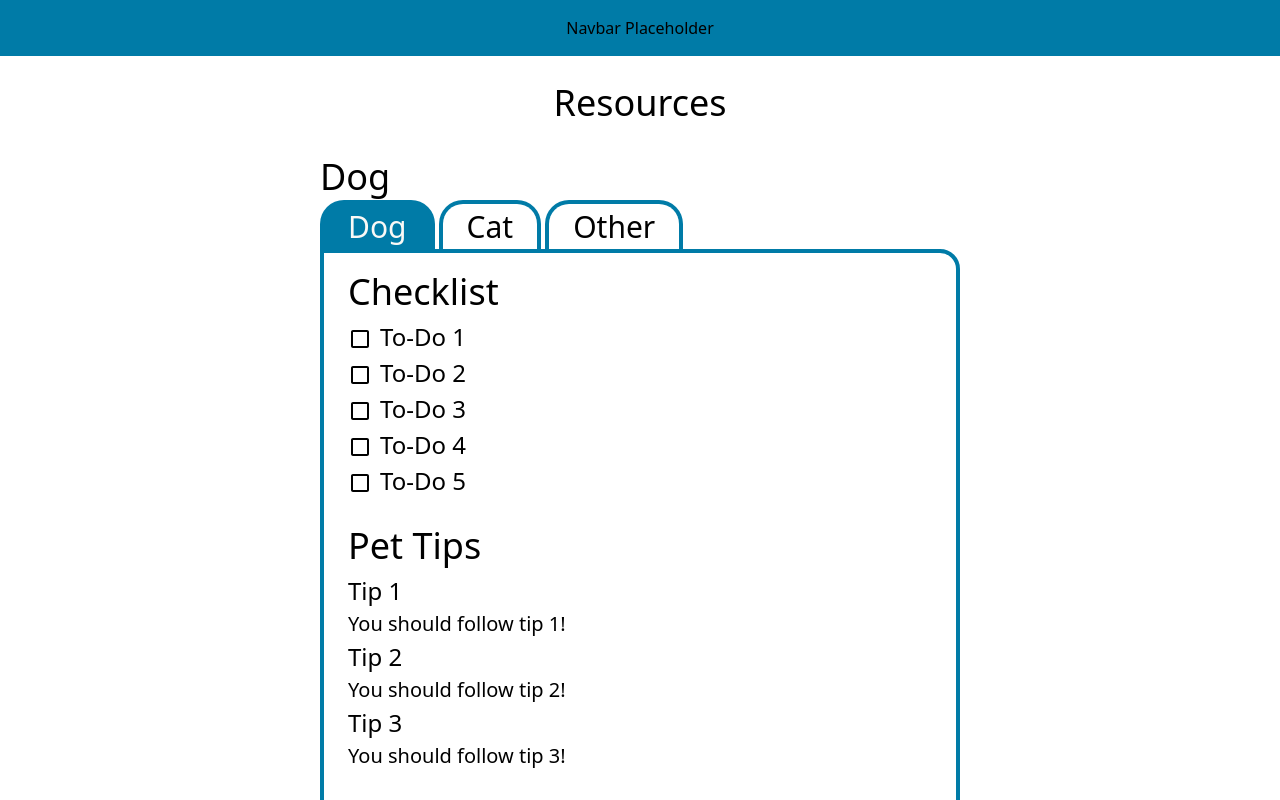
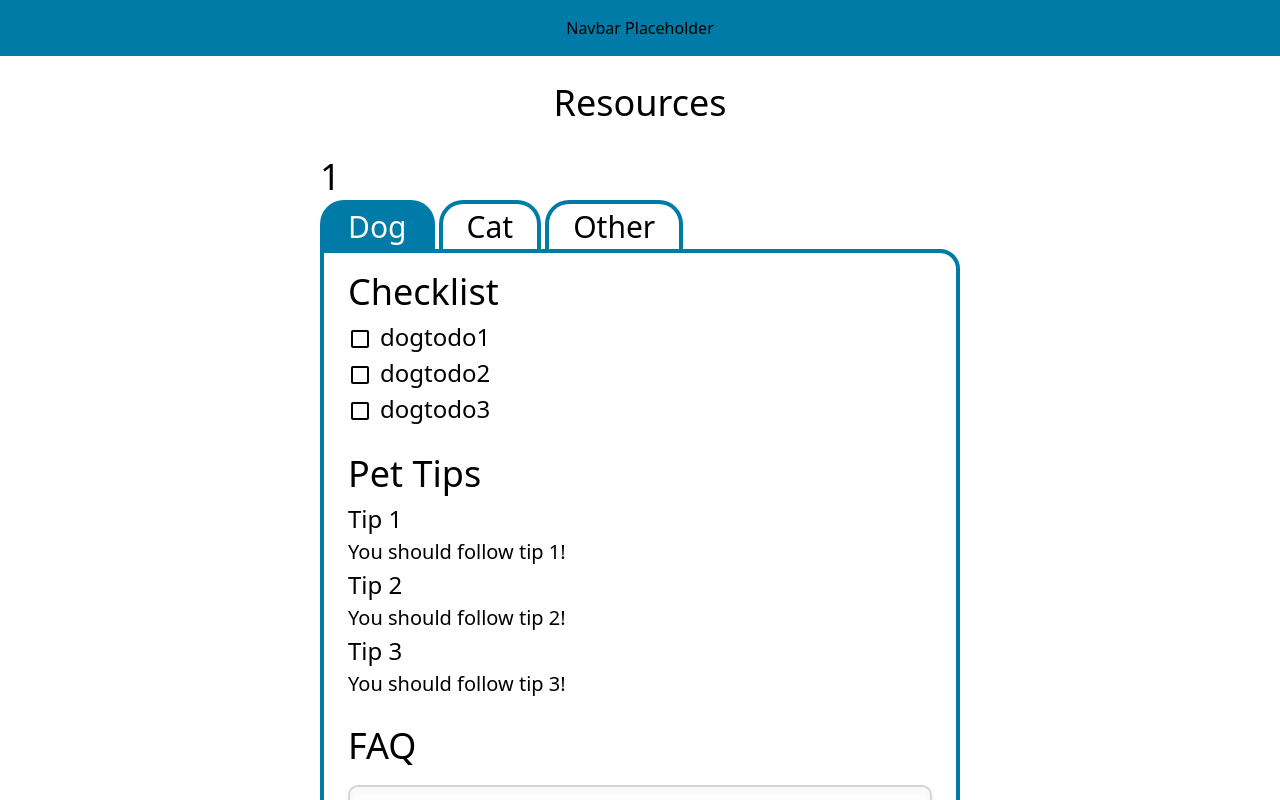
Before and after one commit to ScaiaAguinaga/pet-adoption-site, a React (Vite) app: page /Resources in a window 1280 px wide. Shown: the top 800 px of the page. Built offline with nearby package versions, Linux system fonts and the light colour scheme.

Commit message:
Added dynamic rendering for todos on resources page

```diff
--- a/src/data/resourcesPetTypes.json
+++ b/src/data/resourcesPetTypes.json
@@ -3,12 +3,8 @@
     {
       "id": 1,
       "type": "Dog",
-      "todo1": "dtodo1",
-      "todo2": "todo2",
-      "todo3": "todo3",
-      "tip1": "dtip1",
-      "tip2": "tip2",
-      "tip3": "tip3",
+      "todos": ["dogtodo1", "dogtodo2", "dogtodo3"],
+      "tips": ["dogtip1", "dogtip2", "dogtip3"],
       "question1": "dQuestion1",
       "answer1": "answer1",
       "question2": "Question2",
@@ -19,12 +15,8 @@
     {
       "id": 2,
       "type": "Cat",
-      "todo1": "ctodo1",
-      "todo2": "todo3",
-      "todo3": "todo2",
-      "tip1": "ctip1",
-      "tip2": "tip2",
-      "tip3": "tip3",
+      "todos": ["cattodo1", "cattodo2", "cattodo3"],
+      "tips": ["cattip1", "cattip2", "cattip3"],
       "question1": "cQuestion1",
       "answer1": "answer1",
       "question2": "Question2",
@@ -35,12 +27,8 @@
     {
       "id": 3,
       "type": "Other",
-      "todo1": "otodo1",
-      "todo2": "todo3",
-      "todo3": "todo2",
-      "tip1": "otip1",
-      "tip2": "tip2",
-      "tip3": "tip3",
+      "todos": ["othertodo1", "othertodo2", "othertodo3"],
+      "tips": ["othertip1", "othertip2", "othertip3"],
       "question1": "oQuestion1",
       "answer1": "answer1",
       "question2": "Question2",
--- a/src/pages/Resources.jsx
+++ b/src/pages/Resources.jsx
@@ -5,20 +5,22 @@ import ChecklistItem from "../components/ChecklistItem";
 import Dropdown from "../components/Dropdown";
 
 const Resources = () => {
-  const [selected, setSelected] = useState("Dog");
+  const [selected, setSelected] = useState(1);
   return (
     <div className="m-auto w-1/2">
       <h1 className="flex justify-center py-5">Resources</h1>
 
       <h1>{selected}</h1>
 
-      <div className="grid max-w-min grid-flow-col grid-rows-1 gap-3 pl-1">
+      {/* Creates labels for each pet type */}
+      {/* Dynamically adds styling to show which type is currently selected */}
+      <div className="grid w-min grid-flow-col grid-rows-1 gap-3 pl-1">
         {petTypes.map((animal) => (
           <button key={animal.id}>
             <h2
-              onClick={() => setSelected(animal.type)}
+              onClick={() => setSelected(animal.id)}
               className={`flex justify-center rounded-t-[20px] border-b-transparent px-6 ring-4 ring-cerulean ${
-                selected === animal.type ? "bg-cerulean text-offwhite" : ""
+                selected === animal.id ? "bg-cerulean text-offwhite" : ""
               }`}
             >
               {animal.type}
@@ -31,11 +33,13 @@ const Resources = () => {
         <section className="mb-5">
           <h1 className="font-medium">Checklist</h1>
           <div>
-            <ChecklistItem itemName="To-Do 1" />
-            <ChecklistItem itemName="To-Do 2" />
-            <ChecklistItem itemName="To-Do 3" />
-            <ChecklistItem itemName="To-Do 4" />
-            <ChecklistItem itemName="To-Do 5" />
+            {/* Render checklist for selected pet type */}
+            {/* Map todo array using index of array as unique identifier for array items */}
+            {petTypes
+              .find((animal) => animal.id === selected)
+              ?.todos.map((todo, index) => (
+                <ChecklistItem key={index} itemName={todo} />
+              ))}
           </div>
         </section>
         <section className="mb-5">
```
